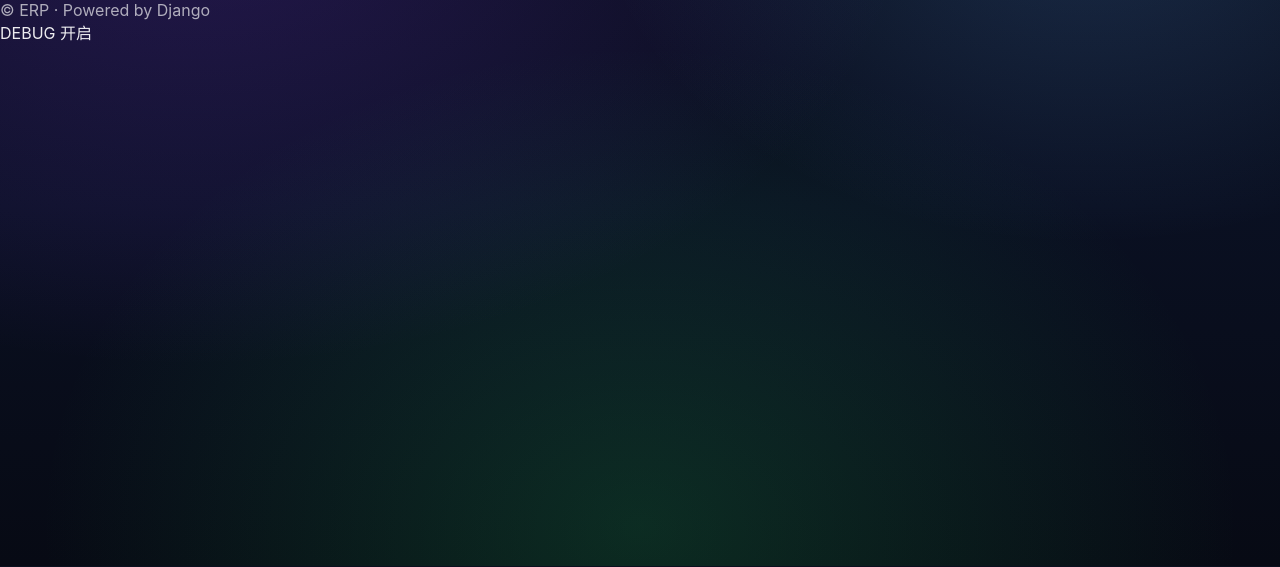
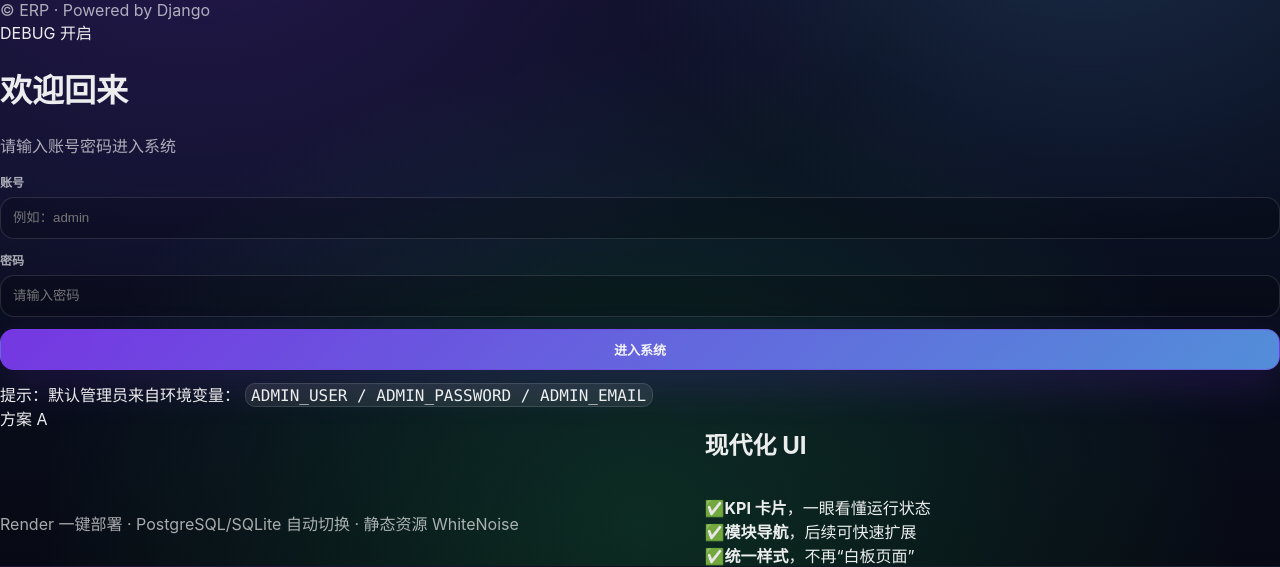
Before and after one commit to genggeng538/tq-erp-demo, a Django app: page /login/ in a window 1280 px wide. Shown: the part 234-801 px from the top of the page. Run offline with Django 5.2, Linux system fonts and the light colour scheme.

Commit message:
Update login.html

```diff
--- a/templates/login.html
+++ b/templates/login.html
@@ -1,64 +1,54 @@
-{# templates/login.html #}
+<!-- templates/login.html -->
 {% extends "base.html" %}
-{% block title %}登录 · ERP{% endblock %}
 
-{% block body %}
-<div class="formWrap">
-  <div class="loginCard">
-    <div class="loginLeft">
-      <h2>欢迎回来</h2>
-      <p>请输入账号密码进入系统。首次部署时，系统会按环境变量自动创建管理员（方案 A）。</p>
-
-      <div class="pills">
-        <span class="pill">现代化 UI</span>
-        <span class="pill">Render 一键部署</span>
-        <span class="pill">PostgreSQL / SQLite</span>
-        <span class="pill">白噪声静态资源</span>
+{% block content %}
+<div class="page">
+  <div class="auth">
+    <div class="auth__card">
+      <div class="auth__header">
+        <h1>欢迎回来</h1>
+        <p class="muted">请输入账号密码进入系统</p>
       </div>
 
-      <div class="footnote">
-        默认管理员来自环境变量：<br/>
-        <b>ADMIN_USER</b> / <b>ADMIN_PASSWORD</b> / <b>ADMIN_EMAIL</b><br/>
-        如需更换，修改 Render 环境变量后重新部署即可。
-      </div>
+      {% if error %}
+        <div class="alert alert--danger">{{ error }}</div>
+      {% endif %}
+
+      <form method="post" class="form">
+        {% csrf_token %}
+        <label class="field">
+          <span class="field__label">账号</span>
+          <input class="input" name="username" placeholder="例如：admin" autocomplete="username" required />
+        </label>
+
+        <label class="field">
+          <span class="field__label">密码</span>
+          <input class="input" name="password" type="password" placeholder="请输入密码" autocomplete="current-password" required />
+        </label>
+
+        <button class="btn btn--primary btn--block" type="submit">进入系统</button>
+
+        <div class="hint">
+          提示：默认管理员来自环境变量：
+          <code>ADMIN_USER / ADMIN_PASSWORD / ADMIN_EMAIL</code>
+        </div>
+      </form>
     </div>
 
-    <div class="loginRight">
-      <div style="display:flex;align-items:center;justify-content:space-between;gap:12px">
-        <div>
-          <div style="font-size:16px;font-weight:800;letter-spacing:.2px">登录</div>
-          <div style="color:var(--muted);font-size:12px;margin-top:6px">进入仪表盘后可跳转管理后台</div>
+    <div class="auth__side">
+      <div class="hero">
+        <div class="hero__badge">方案 A</div>
+        <h2>现代化 UI</h2>
+        <p class="muted">
+          Render 一键部署 · PostgreSQL/SQLite 自动切换 · 静态资源 WhiteNoise
+        </p>
+
+        <div class="hero__list">
+          <div class="hero__item"><span>✅</span><b>KPI 卡片</b>，一眼看懂运行状态</div>
+          <div class="hero__item"><span>✅</span><b>模块导航</b>，后续可快速扩展</div>
+          <div class="hero__item"><span>✅</span><b>统一样式</b>，不再“白板页面”</div>
         </div>
-        <div class="badge">/login</div>
       </div>
-
-      <div class="hr"></div>
-
-      {% if error %}
-        <div class="error">{{ error }}</div>
-      {% endif %}
-
-      <form method="post" action="/login/">
-        {% csrf_token %}
-        <div class="field">
-          <label>账号</label>
-          <input name="username" placeholder="例如：admin" autocomplete="username" required />
-        </div>
-        <div class="field">
-          <label>密码</label>
-          <input name="password" type="password" placeholder="请输入密码" autocomplete="current-password" required />
-        </div>
-
-        <div class="actions">
-          <button class="btn primary" type="submit">进入系统</button>
-          <a class="btn" href="/admin/" target="_blank">打开后台</a>
-        </div>
-
-        <div class="footer">
-          <span>提示：可用 <kbd>ADMIN_USER</kbd>/<kbd>ADMIN_PASSWORD</kbd> 登入</span>
-          <span>© ERP · Powered by Django</span>
-        </div>
-      </form>
     </div>
   </div>
 </div>
```
